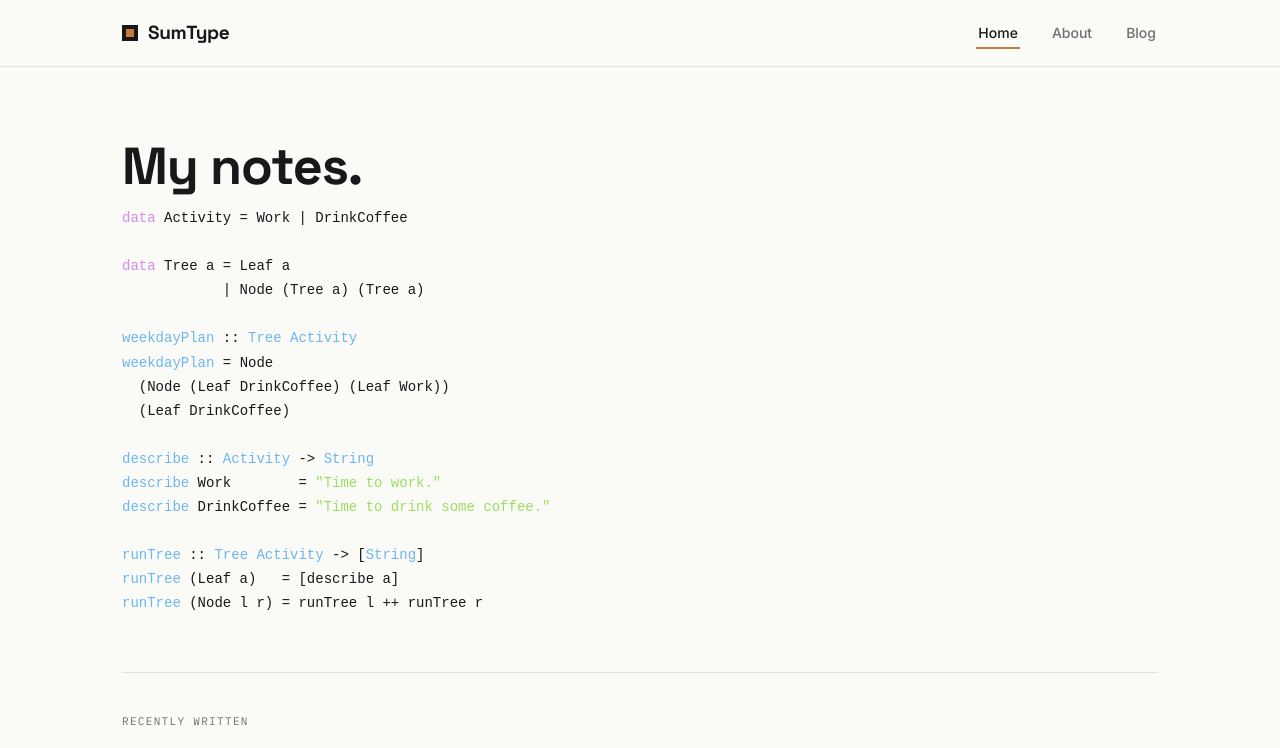
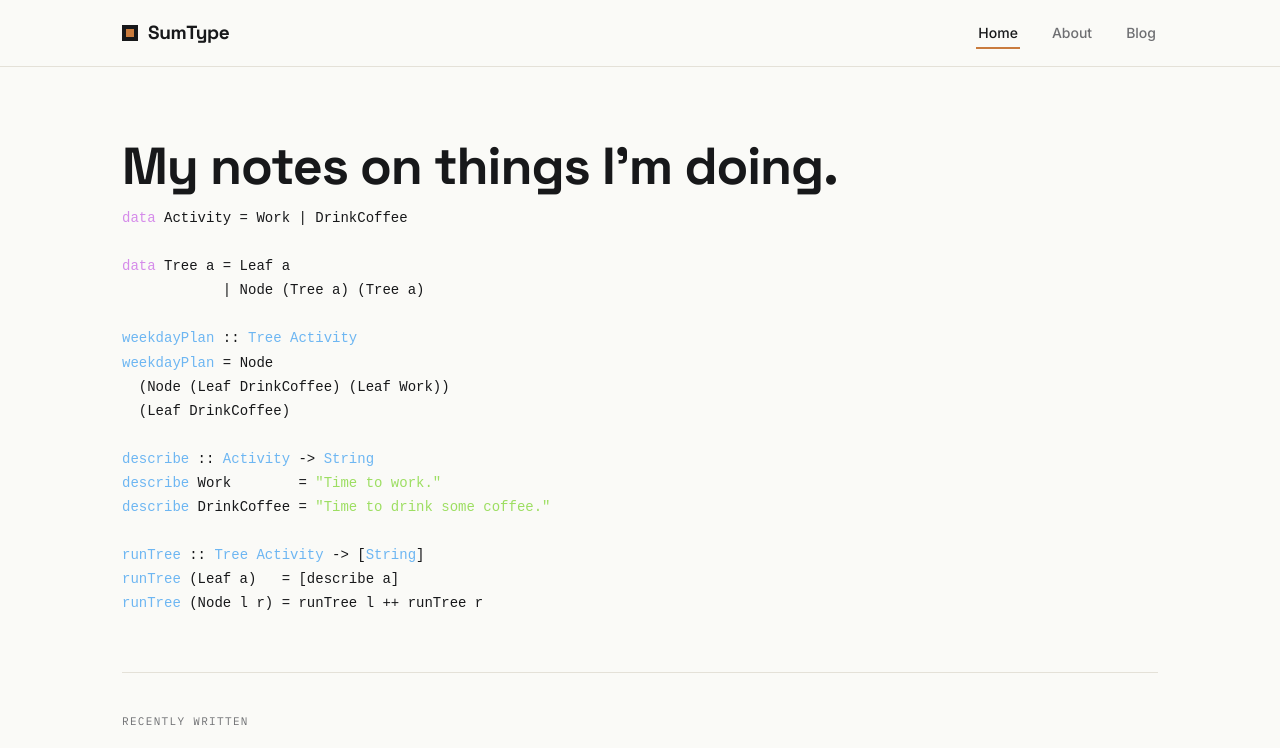
Before and after one commit to angjones3005/SumType, a Next.js app: page / in a window 1280 px wide. Shown: the top 748 px of the page. Built offline with nearby package versions, Linux system fonts and the light colour scheme.

Commit message:
more added

```diff
--- a/app/page.js
+++ b/app/page.js
@@ -35,7 +35,7 @@ export default function HomePage() {
     <main>
       <div className="wrap">
         <section className="hero">
-          <h1>My notes.</h1>
+          <h1>My notes on things I'm doing.</h1>
           <pre className="hero-code">
             <code>
               <span className="code-keyword">data</span>{" Activity = Work | DrinkCoffee\n\n"}
```
